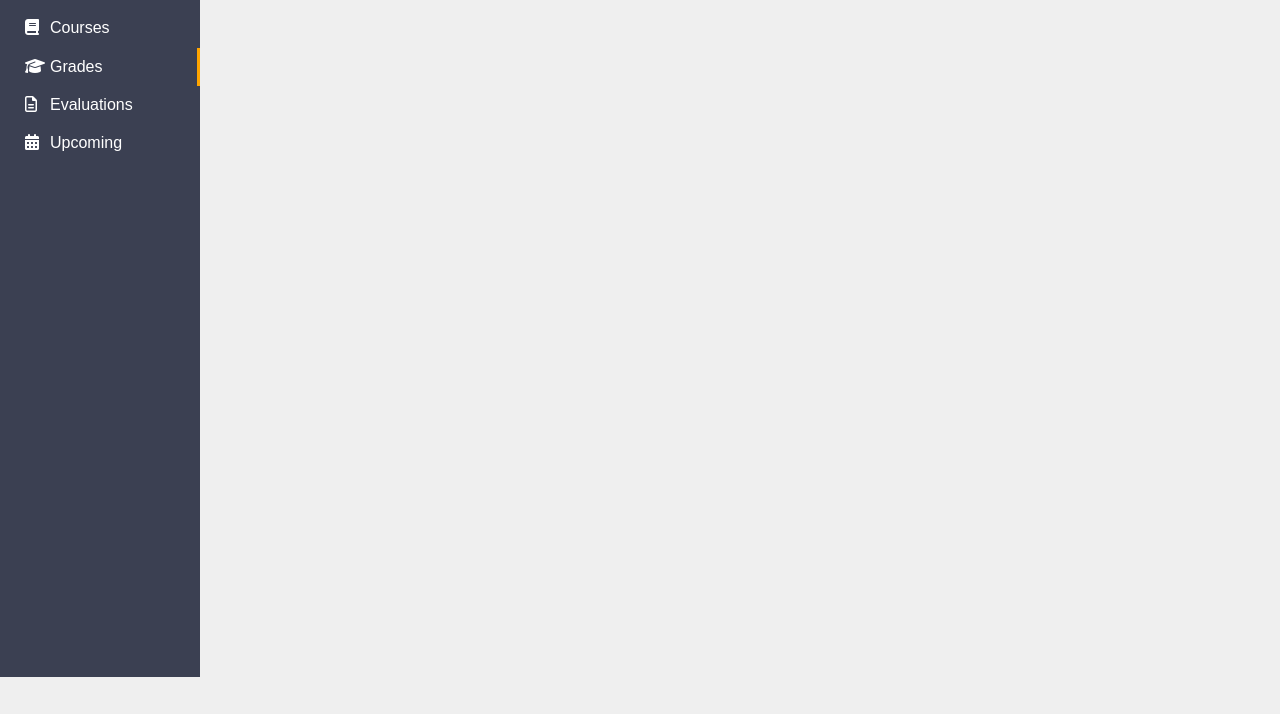
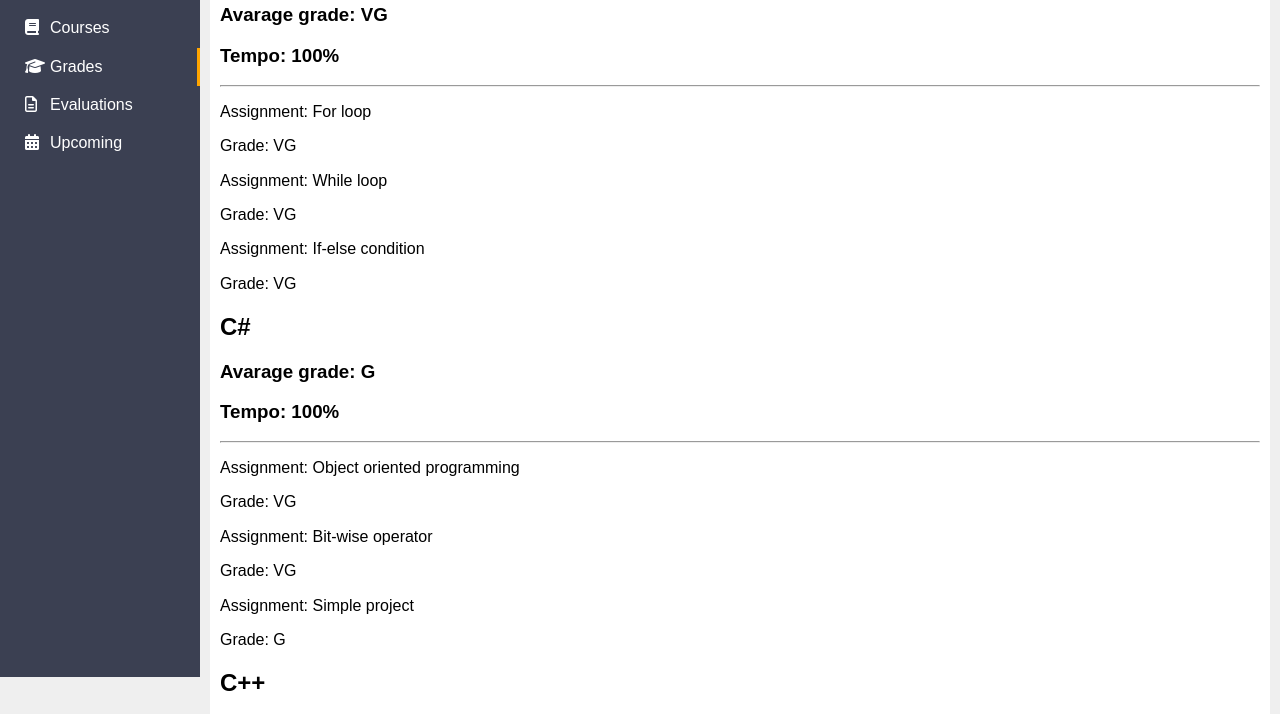
Before and after one commit to whoisaplex/koalaLMS, a plain HTML site: page html/Student/grades/grades.html in a window 1280 px wide. Shown: the part 123-837 px from the top of the page. Before the commit the page ends 800 px from the top, so only its background shows below. Drawn offline with nearby package versions, Linux system fonts and the light colour scheme.

Commit message:
changes to css,grade.html,grade.js

```diff
--- a/css/style.css
+++ b/css/style.css
@@ -339,7 +339,7 @@ img {
   width: 90vw;
 }
 #Grades #finished-coursess {
-  grid-column-start: 2;
+  grid-column-start: 1;
 }
 #Grades .small-box{
   border-radius: 3px;
--- a/html/Student/grades/grades.html
+++ b/html/Student/grades/grades.html
@@ -75,7 +75,6 @@
       </div>
 
       <script src="../../../javascript/database.js"></script>
-      <script src="../../../javascript/courses.js"></script>
       <script src="../../../javascript/nav.js"></script>
       <script src="../../../javascript/login.js"></script>
       <script src="../../../javascript/grades.js"></script>
--- a/javascript/grades.js
+++ b/javascript/grades.js
@@ -1,11 +1,11 @@
 let loggedinUser = 'alexander';
 const u_lengthhh = users.length;
 for(let x = 0; x < u_lengthhh; x++){
-    console.log(users[x].all_finished_courses);
+    //console.log(users[x].all_finished_courses);
 if(users[x].username === loggedinUser && users[x].role === 'student'){
    //Adding finished courses to the html
-        for(let c= 0; c < users[x].all_finished_courses[0].finished_courses.length; c++){
-     let temp_course = users[x].all_finished_courses[0].finished_courses[c];
+        for(let c= 0; c < users[x].all_finished_courses.length; c++){
+     let temp_course = users[x].all_finished_courses[c];
      document.getElementById('finished-coursess').innerHTML += '<h2>'+temp_course.name
       +'</h2><h3>Avarage grade: '+temp_course.average_grade+'<p>Tempo: '+temp_course.tempo+'</p></h3><hr><p>Assignment: '+temp_course.assignment1+'</p><p>Grade: '+temp_course.grade1+'</p><p>Assignment: '+temp_course.assignment2+'</p><p>Grade: '+temp_course.grade2+'</p><p>Assignment: '
       +temp_course.assignment3+'</p><p>Grade: '+temp_course.grade3+'</p>';
```
